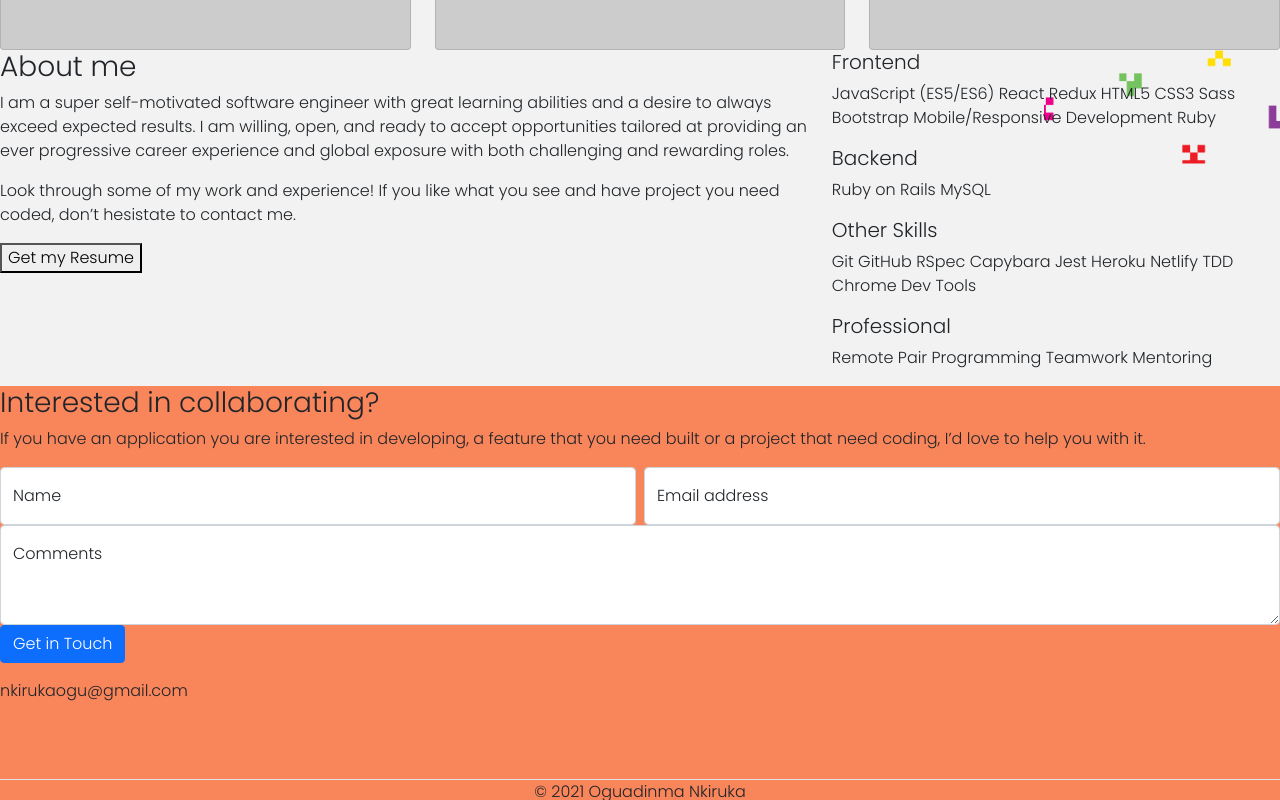
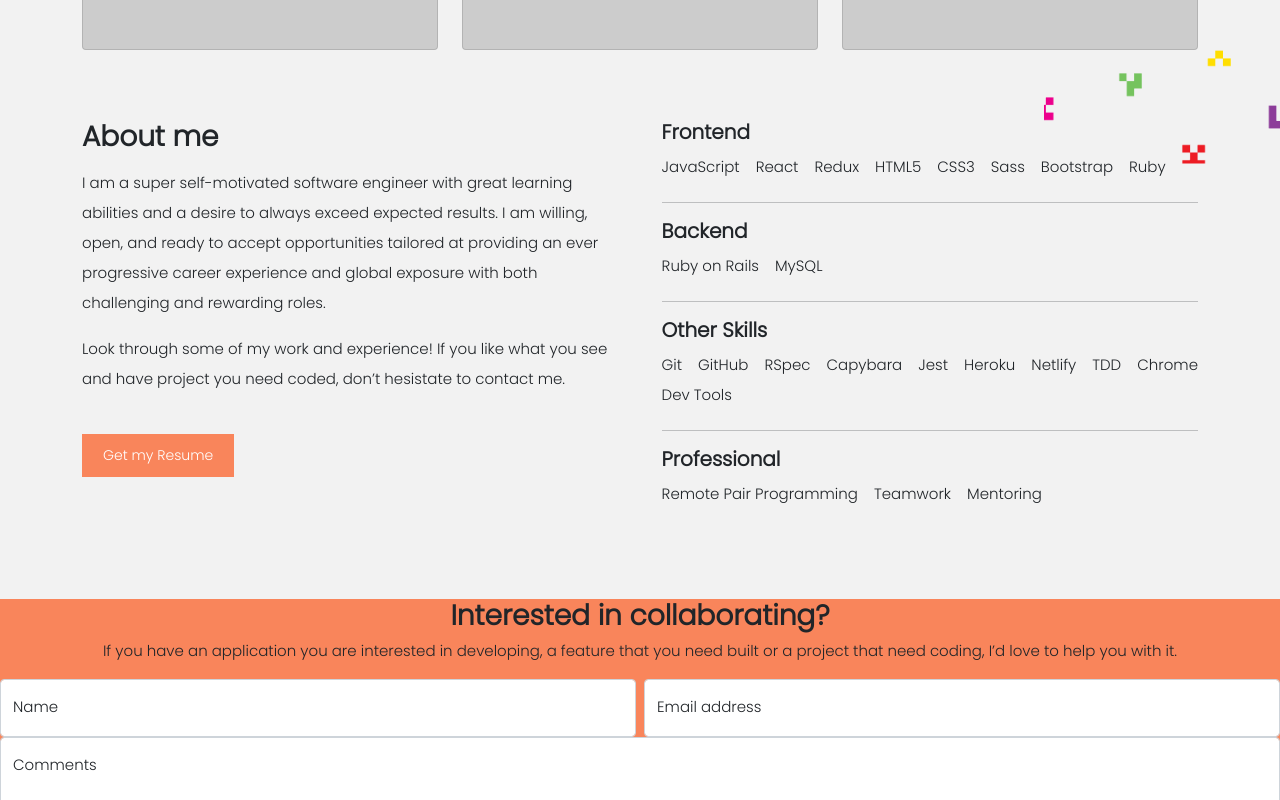
Before and after one commit to enkog/Portfolio-Website, a React (Create React App) app: page / in a window 1280 px wide. Shown: the part 1400-2200 px from the top of the page. Built offline with nearby package versions, Linux system fonts and the light colour scheme; the HTML template or start-up script is replaced by a standard one.

Commit message:
Style about section

```diff
--- a/src/components/About/About.css
+++ b/src/components/About/About.css
@@ -0,0 +1,12 @@
+.about-section {
+  line-height: 30px;
+  margin-top: 70px;
+}
+
+.about-section h3 {
+  margin-bottom: 15px;
+}
+
+.right-about-pane div {
+  margin-bottom: 20px;
+}
--- a/src/components/About/About.js
+++ b/src/components/About/About.js
@@ -1,9 +1,18 @@
-import React from 'react'
+import React from 'react';
+import {Container} from 'react-bootstrap';
+import { frontend, backend, otherSkills, professionalSkills } from './Skills';
+import './About.css';
 
-export default function About() {
+const About = () => {
+
+  const skills1 = frontend.map((skills1) => <p className="d-inline me-3">{skills1}</p>)
+  const skills2 = backend.map((skills2) => <p className="d-inline me-3">{skills2}</p>)
+  const skills3 = otherSkills.map((skills3) => <p className="d-inline me-3">{skills3}</p>)
+  const skills4 = professionalSkills.map((skills4) => <p className="d-inline me-3">{skills4}</p>)
+
   return (
-        <div className='d-flex justify-content-between' id='about'>
-            <div>
+    <Container className='about-section d-flex justify-content-between gap-5 w-100' id='about'>
+      <div className="w-50">
         <h3>About me</h3>
         <p>
           I am a super self-motivated software engineer with great learning abilities and a desire to always exceed expected results. I am willing, open, and ready to accept opportunities tailored at providing an ever progressive career experience and global exposure with both challenging and rewarding roles.
@@ -11,44 +20,24 @@ export default function About() {
         <p>
           Look through some of my work and experience! If you like what you see and have project you need coded, don’t hesistate to contact me.
         </p>
-                <button type='button'>Get my Resume</button>
+        <button type='button' className="btn mt-4">Get my Resume</button>
       </div>
-            <div className='w-100'>
+
+      <div className='right-about-pane w-50'>
         <h5>Frontend</h5>
-                <p>
-                JavaScript (ES5/ES6)
-                React
-                Redux
-                HTML5
-                CSS3
-                Sass
-                Bootstrap
-                Mobile/Responsive Development
-                Ruby
-                </p>
+        <div>{skills1}</div><hr />
+
         <h5>Backend</h5>
-                <p>
-                Ruby on Rails  MySQL
-                </p>
+        <div>{skills2}</div><hr />
+
         <h5>Other Skills</h5>
-                <p>
-                Git
-                GitHub
-                RSpec
-                Capybara
-                Jest
-                Heroku
-                Netlify
-                TDD
-                Chrome Dev Tools
-                </p>
+        <div>{skills3}</div><hr />
+
         <h5>Professional</h5>
-                <p>
-                Remote Pair Programming
-                Teamwork
-                Mentoring
-                </p>
+        <div>{skills4}</div>
       </div>
-        </div>
+    </Container>
   )
 }
+
+export default About;
--- /dev/null
+++ b/src/components/About/Skills.js
@@ -0,0 +1,7 @@
+export const frontend = ['JavaScript', 'React', 'Redux', 'HTML5', 'CSS3', 'Sass', 'Bootstrap',  'Ruby'];
+
+export const backend = ['Ruby on Rails', 'MySQL'];
+
+export const otherSkills = ['Git', 'GitHub', 'RSpec', 'Capybara', 'Jest', 'Heroku', 'Netlify', 'TDD', 'Chrome Dev Tools']
+
+export const professionalSkills = ['Remote Pair Programming', 'Teamwork', 'Mentoring']
--- a/src/components/Contact/Contact.css
+++ b/src/components/Contact/Contact.css
@@ -1,3 +1,4 @@
 .contact-section {
   background: #F9855B;
+  margin-top: 70px;
 }
--- a/src/components/Contact/Contact.js
+++ b/src/components/Contact/Contact.js
@@ -8,7 +8,7 @@ import '../Contact/Contact.css';
 
 export default function Contact() {
     return (
-        <div className='contact-section'>
+        <div className='contact-section text-center'>
             <h3>Interested in collaborating?</h3>
             <p>
             If you have an application you are interested in developing, a feature that you need built or a project that need coding, I’d love to help you with it.
--- a/src/components/Hero/Hero.css
+++ b/src/components/Hero/Hero.css
@@ -4,7 +4,6 @@
 
 .hero-section h1 {
   font-size: 58px;
-  font-weight: 900;
   line-height: 62px;
   letter-spacing: 0em;
 }
--- a/src/components/Portfolio/Portfolio.js
+++ b/src/components/Portfolio/Portfolio.js
@@ -1,4 +1,5 @@
 import React from 'react';
+import {Container} from 'react-bootstrap';
 import penz from '../../assets/images/penz-classes.png';
 import todo from '../../assets/images/todo-list.png';
 import lifestyle from '../../assets/images/lifestyle.png';
@@ -7,7 +8,7 @@ import '../Portfolio/Portfolio.css';
 
 export default function Portfolio() {
     return (
-        <div className='portfolio-section'>
+        <Container className='portfolio-section'>
             <h3 className='mb-5'>My best works</h3>
             <div className="row mb-3">
                 <div className="col-sm-6">
@@ -38,6 +39,6 @@ export default function Portfolio() {
                     </div>
                 </div>
                 </div>
-        </div>
+        </Container>
     )
 }
--- a/src/index.css
+++ b/src/index.css
@@ -6,5 +6,18 @@ body {
   background-repeat: no-repeat;
   background-position: right 30vh;
   overflow-x: hidden;
+  font-size: 15px;
   font-family: 'Poppins', sans-serif;
 }
+
+h1, h2, h3, h4, h5, h6 {
+  font-weight: 800;
+}
+
+.btn {
+  background: #F9855B;
+  color: #fff;
+  font-size: 14px;
+  border-radius: 0 !important;
+  padding: 10px 20px;
+}
```
Lines whose indentation alone changed are shown as unchanged.
